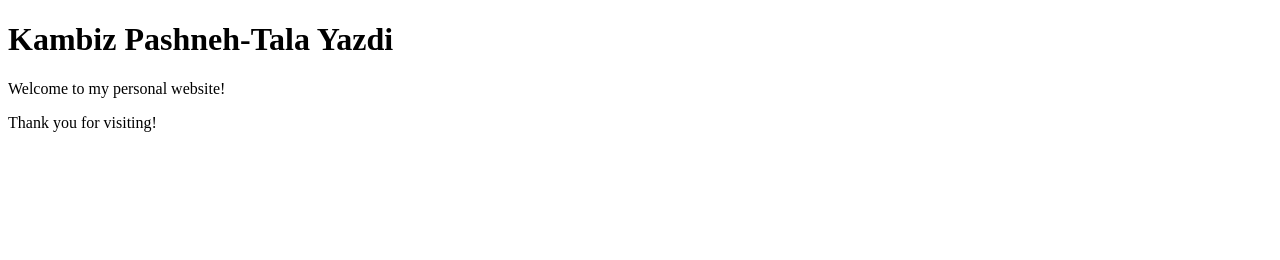
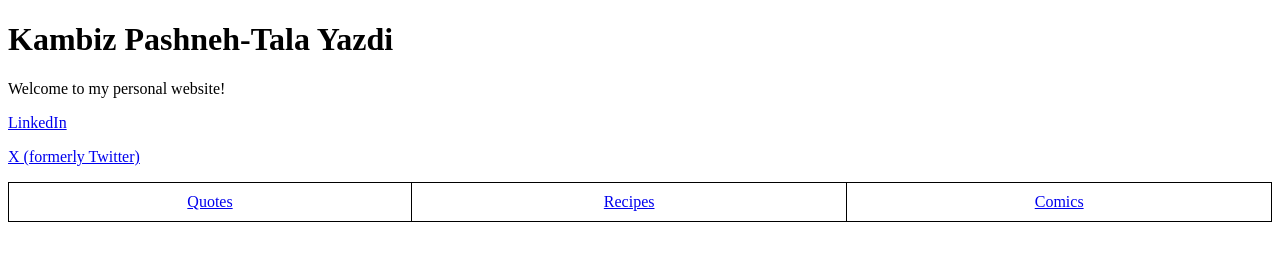
Before and after one commit to kambizy/Personal-Website, a plain HTML site: page index.html in a window 1280 px wide. Drawn offline with Linux system fonts and the light colour scheme.

Commit message:
Update index.html

```diff
--- a/index.html
+++ b/index.html
@@ -3,11 +3,31 @@
 <head>
     <meta charset="UTF-8">
     <meta name="viewport" content="width=device-width, initial-scale=1.0">
-    <title>My Website</title>
+    <title>Kambiz's Website</title>
+    <style>
+        table {
+            width: 100%;
+            border-collapse: collapse;
+        }
+        td {
+            border: 1px solid black;
+            padding: 10px;
+            text-align: center;
+        }
+    </style>
 </head>
 <body>
     <h1>Kambiz Pashneh-Tala Yazdi</h1>
     <p>Welcome to my personal website!</p>
-    <p>Thank you for visiting!</p>
+    <p><a href="https://www.linkedin.com/in/kambiz-yazdi-49259b21/">LinkedIn</a></p>
+    <p><a href="https://x.com/kambizyazdi">X (formerly Twitter)</a></p>
+
+    <table>
+        <tr>
+            <td><a href="#">Quotes</a></td>
+            <td><a href="#">Recipes</a></td>
+            <td><a href="#">Comics</a></td>
+        </tr>
+    </table>
 </body>
 </html>
```
